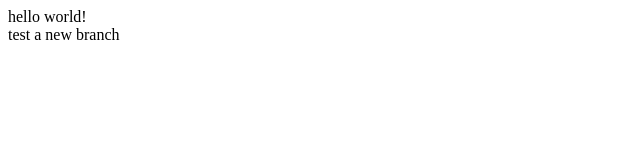
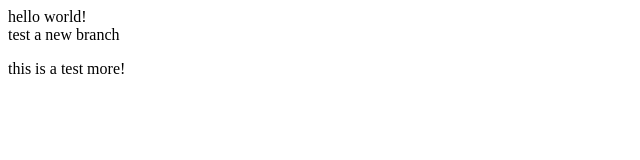
Before and after one commit to lujun5068/test, a website: page index.html in a window 1280 px wide. Shown: the whole page, without its empty margins (0-640 px from the left). Drawn offline with Linux system fonts and the light colour scheme.

Commit message:
feat: add a test agin

```diff
--- a/index.html
+++ b/index.html
@@ -11,5 +11,6 @@
   <div class="box">
     test a new branch
   </div>
+  <p>this is a test more!</p>
 </body>
 </html>
```
